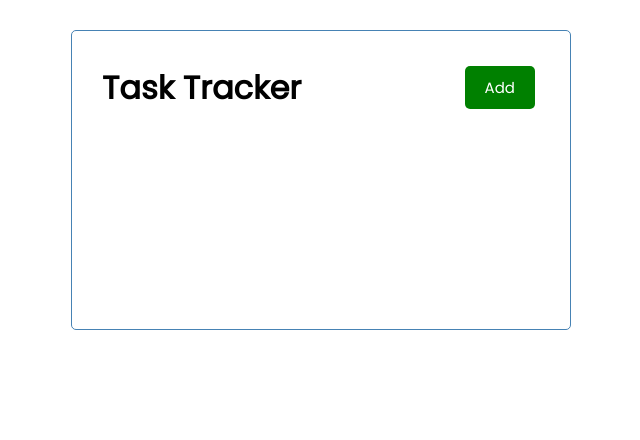
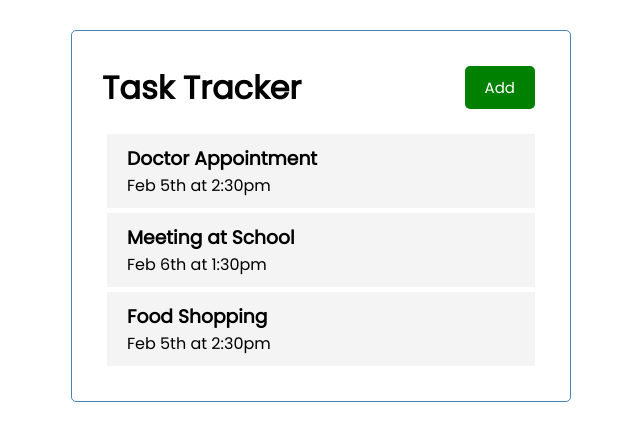
Before and after one commit to Ph1L42/react-task-tracker, a React (Create React App) app: page / in a window 1280 px wide. Shown: the top 440 px of the page, without its empty margins (319-959 px from the left). Built offline with nearby package versions, Linux system fonts and the light colour scheme.

Commit message:
Task Component

```diff
--- a/src/App.js
+++ b/src/App.js
@@ -1,11 +1,35 @@
 import Header from "./components/Header";
+import Tasks from "./components/Tasks";
+import { useState } from "react";
 
 const App = () => {
-    return (
-        <div className="container">
-            <Header/>
-        </div>
-    );
-}
+  const [tasks, setTask] = useState([
+    {
+      id: 1,
+      text: "Doctor Appointment",
+      day: "Feb 5th at 2:30pm",
+      reminder: true,
+    },
+    {
+      id: 2,
+      text: "Meeting at School",
+      day: "Feb 6th at 1:30pm",
+      reminder: true,
+    },
+    {
+      id: 3,
+      text: "Food Shopping",
+      day: "Feb 5th at 2:30pm",
+      reminder: false,
+    },
+  ])
+
+  return (
+    <div className="container">
+      <Header />
+      <Tasks tasks={tasks}/>
+    </div>
+  );
+};
 
 export default App;
--- /dev/null
+++ b/src/components/Task.js
@@ -0,0 +1,10 @@
+const Task = ({ task }) => {
+  return (
+    <div className='task'>
+      <h3>{task.text}</h3>
+      <p>{task.day}</p>
+    </div>
+  )
+}
+
+export default Task
--- /dev/null
+++ b/src/components/Tasks.js
@@ -0,0 +1,13 @@
+import Task from "./Task";
+
+const Tasks = ({tasks}) => {
+  return (
+    <>
+      {tasks.map((task) => (
+        <Task key={task.id} task={task}/>
+      ))}
+    </>
+  );
+};
+
+export default Tasks;
```
Also changed, not shown: src/components/Button.js (+5 -2 lines), src/components/Header.js (+5 -5 lines).
